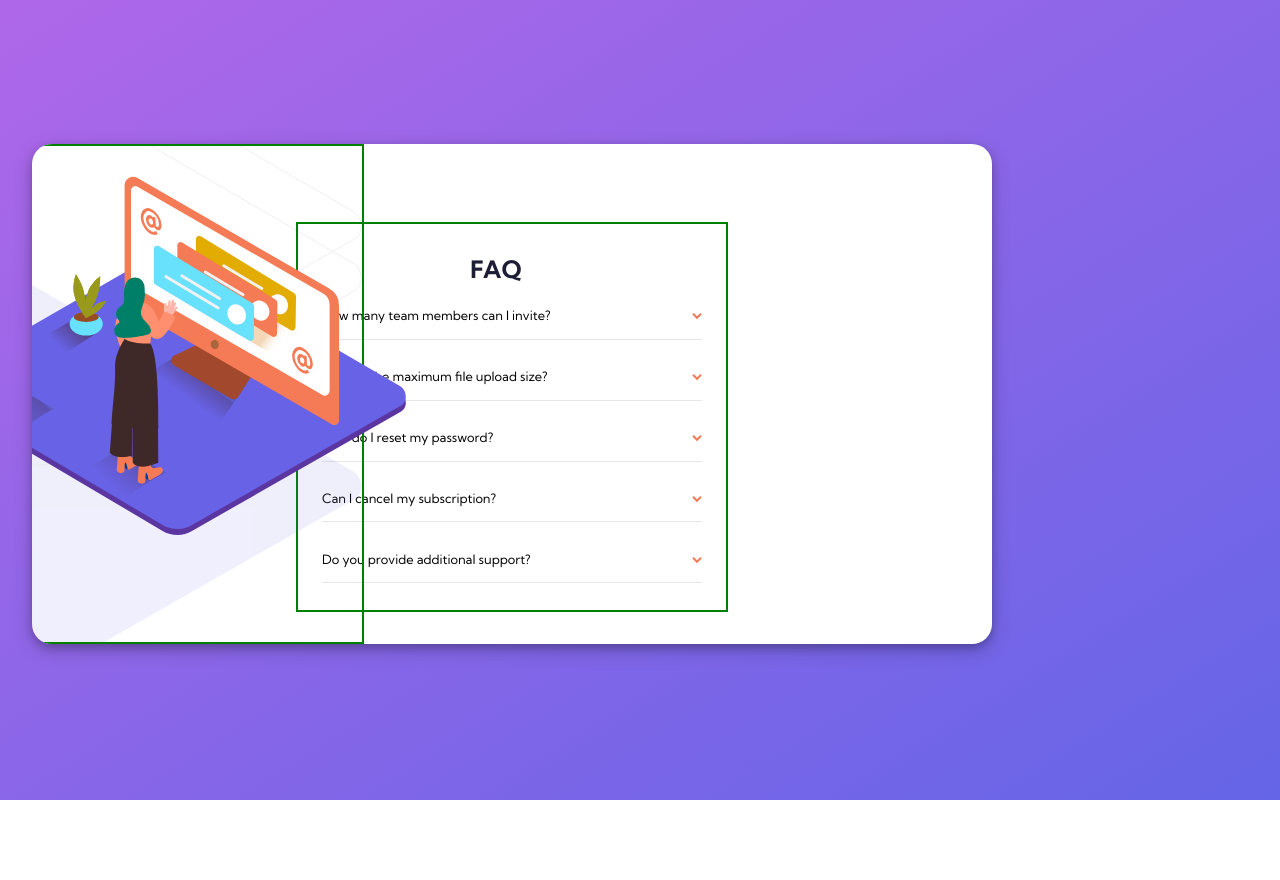
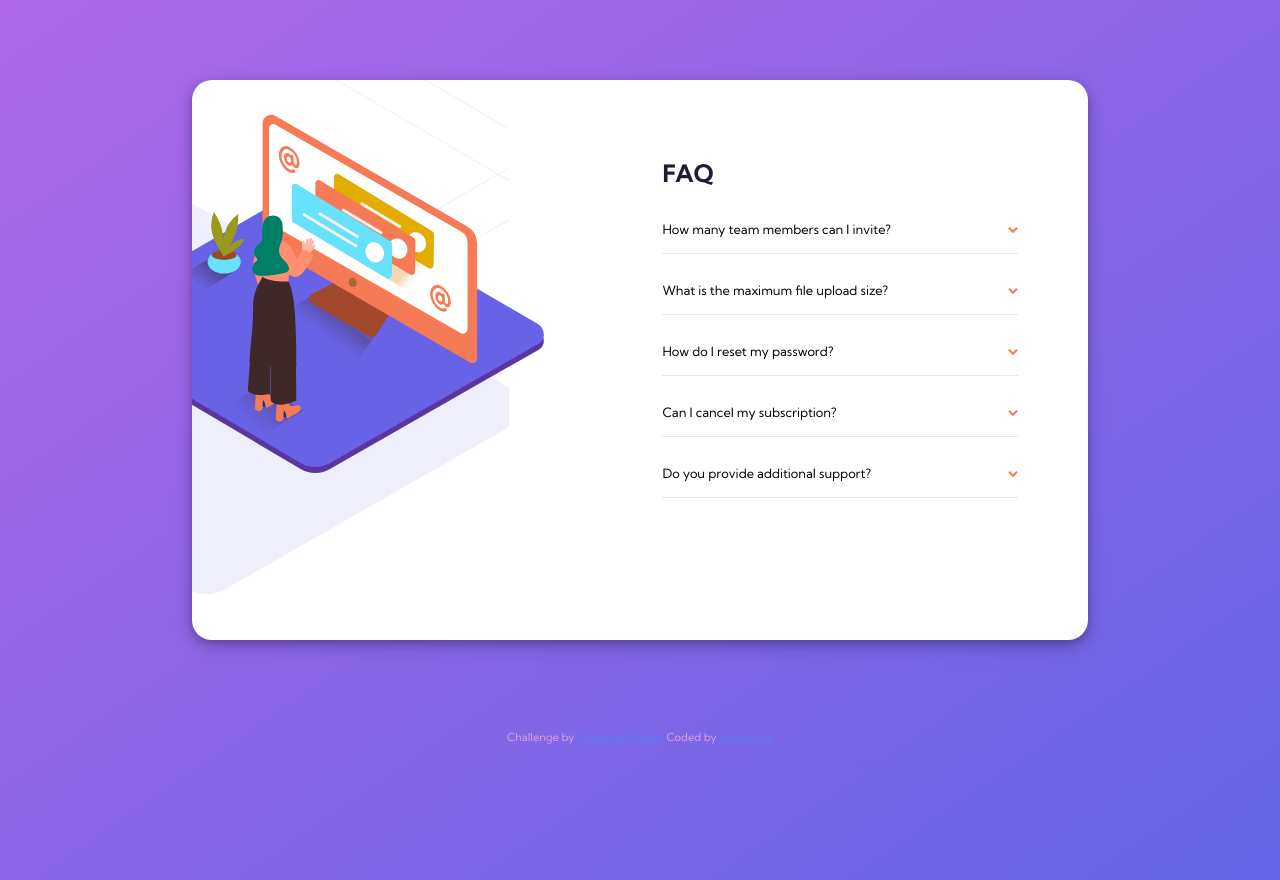
Before and after one commit to jlecates88/faq-accordion-card-main, a plain HTML site: page index.html in a window 1280 px wide. Before the commit the page ends 800 px from the top, so only its background shows below. Drawn offline with Linux system fonts and the light colour scheme.

Commit message:
Desktop design

```diff
--- a/index.html
+++ b/index.html
@@ -70,8 +70,14 @@
                 </div>
             </div><!-- end of accordion -->
         </section><!-- end of faq_container -->
+    </main>
 
-    </main>
+    <footer>
+        <p class="attribution">Challenge by <a href="https://www.frontendmentor.io?ref=challenge" target="_blank">Frontend
+            Mentor.</a></p>
+        <p class="attribution"> Coded by <a href="https://github.com/Aman-sgz/Huddle-landing-page" target= "_blank">Aman-sgz</a></p>
+    </footer>
+
     <script src="js/app.js"></script>
 </body>
 
--- a/styles/base/_base.scss
+++ b/styles/base/_base.scss
@@ -14,6 +14,27 @@ html {
 body {
     font-family: $kumbh_sans, sans-serif;
     font-size: 12px;
-    min-height: 100%;
+    min-height: 100vh;
     @include gradient(to bottom right, $colors_gradient);
 }
+
+
+footer {
+    margin: 1rem auto;
+
+    @media screen and (min-width: 1200px) {
+        display: flex;
+        flex-wrap: nowrap;
+        justify-content: center;
+    }
+}
+
+.attribution {
+    font-size: 11px;
+    text-align: center;
+    color: plum;
+}
+
+.attribution a {
+    color: hsl(228, 86%, 66%);
+}
--- a/styles/blocks/_accordion.scss
+++ b/styles/blocks/_accordion.scss
@@ -9,24 +9,28 @@
     box-shadow: 0 4px 8px 0 rgba(0, 0, 0, 0.2), 0 6px 20px 0 rgba(0, 0, 0, 0.19);
     max-width: 90%;
 
-    @media screen and (min-width: 1200px) { // modificar
-        margin-top: 5rem auto;
-        width: 75%;
-        height: 500px;
+    @media screen and (min-width: 1200px) {
+        margin: 5rem auto;
+        width: 70%;
+        height: 70vh;
         display: flex;
         flex-direction: row;
-        align-items: end;
+        align-items: flex-end;
         position: relative;
         overflow: hidden;
     }
 }
 
-#accordion-container { //modificar
+#accordion-container {
     padding: 1rem 1.5rem;
 
     @media screen and (min-width: 1200px) {
         width: 45%;
-        border: 2px solid green;
+        height: 60vh;
+        display: flex;
+        flex-direction: column;
+        align-items: flex-start;
+        margin-right: -400px;
     }
 }
 
--- a/styles/blocks/_images.scss
+++ b/styles/blocks/_images.scss
@@ -12,16 +12,14 @@
     top: 4rem;
     z-index: 10;
     margin: 0 auto;
-    border: 2px solid green;
 
     @media screen and (min-width: 1200px) {
         background-image: url(../images/bg-pattern-desktop.svg);
         background-size: cover;
-        background-position: 80% 80%;
-        height: 500px;
+        height: 650px;
         width: 100%;
-        top: 0;
-        left: -340px;
+        top: -8.5rem;
+        left: -310px;
     }
 }
 
@@ -42,8 +40,8 @@
     @media screen and (min-width: 1200px) {
         display: block;
         position: absolute;
-        left: 240px;
-        top: 30px;
+        left: 190px;
+        top: 170px;
     }
 }
 
```
Also changed, not shown: styles/style.css, 1 other file.
